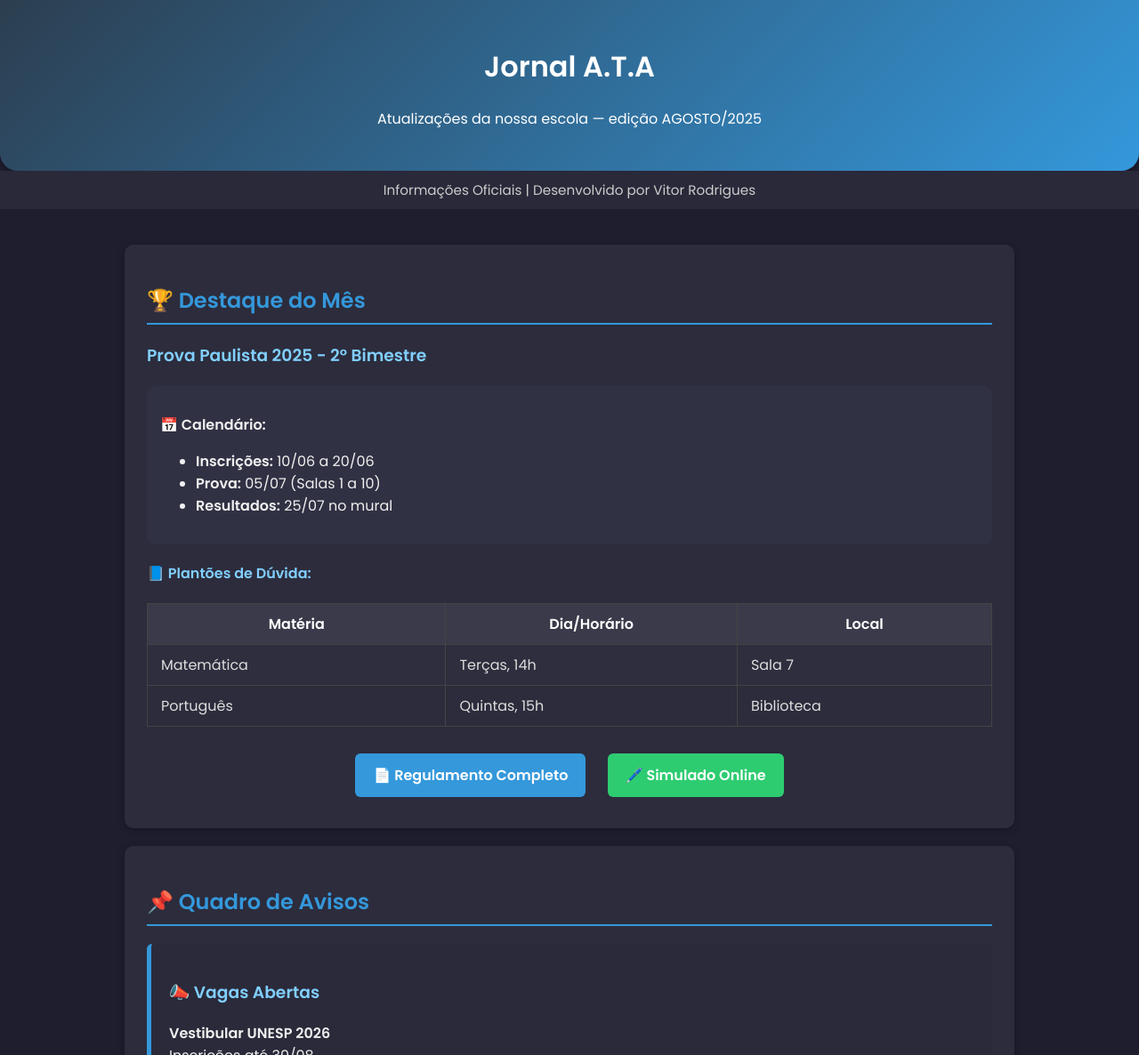
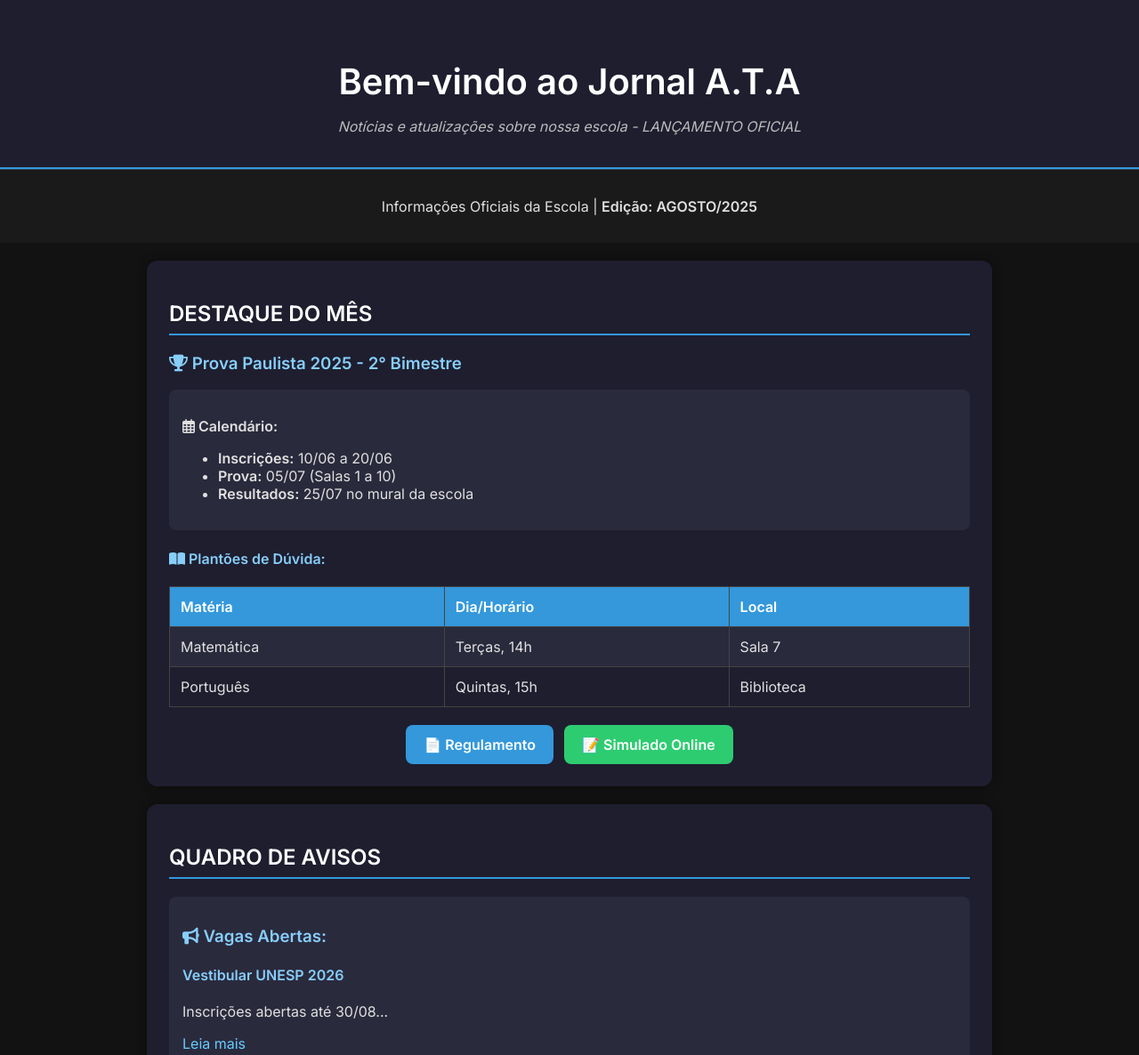
Before and after one commit to cryptitys/Teste-do-jornal, a plain HTML site: page index.html in a window 1280 px wide. Shown: the top 1186 px of the page at 89% size. Drawn offline with Linux system fonts and the light colour scheme.

Commit message:
Update index.html

```diff
--- a/index.html
+++ b/index.html
@@ -3,147 +3,82 @@
   <meta charset="UTF-8" />
   <meta name="viewport" content="width=device-width, initial-scale=1.0" />
   <title>Jornal A.T.A</title>
-  <link href="https://fonts.googleapis.com/css2?family=Poppins:wght@400;600&display=swap" rel="stylesheet">
   <link rel="stylesheet" href="https://cdnjs.cloudflare.com/ajax/libs/font-awesome/6.4.0/css/all.min.css" />
+  <link href="https://fonts.googleapis.com/css2?family=Inter:wght@400;600&display=swap" rel="stylesheet">
   <style>
-    :root {
-      --bg-color: #1e1e2f;
-      --section-bg: #2c2c3c;
-      --text-color: #f0f0f0;
-      --accent-color: #3498db;
-      --accent-green: #2ecc71;
-      --card-bg: #2a2a3a;
-      --highlight-bg: #313144;
-    }body {
-  font-family: 'Poppins', sans-serif;
-  background-color: var(--bg-color);
-  color: var(--text-color);
+    body {
+      font-family: 'Inter', sans-serif;
+      background-color: #121212;
+      color: #e0e0e0;
       margin: 0;
       padding: 0;
+    }header.header-jornal {
+  background: #1e1e2f;
+  padding: 40px 20px 20px;
+  text-align: center;
+  border-bottom: 2px solid #3498db;
 }
 
-.container {
-  max-width: 1000px;
-  margin: auto;
-  padding: 20px;
+header.header-jornal h1 {
+  font-size: 2.5rem;
+  margin-bottom: 10px;
+  color: #ffffff;
 }
 
-header.header-jornal {
-  background: linear-gradient(135deg, #2c3e50, var(--accent-color));
-  color: white;
-  padding: 30px 20px;
-  text-align: center;
-  border-radius: 0 0 20px 20px;
-  box-shadow: 0 4px 10px rgba(0,0,0,0.3);
+header.header-jornal p {
+  font-style: italic;
+  color: #bbb;
 }
 
-header.subheader {
-  background-color: #29293a;
+header.sub-info {
   text-align: center;
-  padding: 10px;
-  font-size: 0.95em;
-  color: #ccc;
+  padding: 15px;
+  background-color: #1a1a1a;
+  border-top: 1px solid #2c3e50;
 }
 
 section {
-  background-color: var(--section-bg);
+  background: #1e1e2f;
+  margin: 20px auto;
   padding: 25px;
-  margin: 20px 0;
-  border-radius: 10px;
-  box-shadow: 0 2px 8px rgba(0,0,0,0.3);
+  border-radius: 12px;
+  max-width: 900px;
+  box-shadow: 0 0 12px rgba(0,0,0,0.4);
 }
 
 h2 {
-  color: var(--accent-color);
-  border-bottom: 2px solid var(--accent-color);
+  border-bottom: 2px solid #3498db;
   padding-bottom: 8px;
-  margin-bottom: 20px;
+  color: #ffffff;
 }
 
 h3, h4 {
-  color: #81cfff;
-  margin-top: 20px;
+  color: #87cefa;
 }
 
 table {
   width: 100%;
   border-collapse: collapse;
-  margin: 20px 0;
-  color: #ddd;
+  margin-top: 15px;
 }
 
 th, td {
+  padding: 12px;
   border: 1px solid #444;
-  padding: 10px 15px;
+  text-align: left;
 }
 
 th {
-  background-color: #3a3a4a;
+  background-color: #3498db;
   color: white;
 }
 
 tr:nth-child(even) {
-  background-color: #2e2e3e;
-}
-
-.highlight {
-  background-color: var(--highlight-bg);
-  padding: 15px;
-  border-radius: 10px;
-  margin-top: 20px;
-}
-
-.btn {
-  display: inline-block;
-  padding: 12px 20px;
-  border-radius: 6px;
-  color: white;
-  font-weight: bold;
-  text-decoration: none;
-  margin: 10px;
-  transition: transform 0.2s;
-}
-
-.btn:hover {
-  transform: scale(1.05);
-}
-
-.btn-azul {
-  background-color: var(--accent-color);
-}
-
-.btn-verde {
-  background-color: var(--accent-green);
-}
-
-.event-card {
-  background-color: var(--card-bg);
-  padding: 20px;
-  margin-bottom: 15px;
-  border-left: 5px solid var(--accent-color);
-  border-radius: 6px;
-}
-
-footer {
-  text-align: center;
-  padding: 30px 20px;
-  color: #999;
-  font-size: 0.9em;
-  border-top: 1px solid #333;
-}
-
-.social-links a {
-  color: #bbb;
-  margin: 0 10px;
-  font-size: 1.5em;
-}
-
-.social-links a:hover {
-  color: var(--accent-color);
+  background-color: #2a2a3d;
 }
 
 a {
-  color: #7fcfff;
+  color: #66ccff;
   text-decoration: none;
 }
 
@@ -151,79 +86,147 @@ a:hover {
   text-decoration: underline;
 }
 
+.highlight, .event-card {
+  background-color: #2a2a3d;
+  padding: 15px;
+  border-radius: 8px;
+  margin-top: 15px;
+}
+
+.botoes-simulados, .button-container, .centered-btn {
+  display: flex;
+  justify-content: center;
+  flex-wrap: wrap;
+  gap: 12px;
+  margin-top: 20px;
+}
+
+.botao-azul, .botao-verde, .simulado-btn, .horario-btn {
+  background-color: #3498db;
+  color: white;
+  padding: 12px 20px;
+  border-radius: 8px;
+  font-weight: bold;
+  text-decoration: none;
+  transition: background 0.3s, transform 0.2s;
+}
+
+.botao-verde {
+  background-color: #2ecc71;
+}
+
+.simulado-btn:hover,
+.botao-azul:hover,
+.botao-verde:hover,
+.horario-btn:hover {
+  transform: scale(1.05);
+}
+
+footer {
+  text-align: center;
+  padding: 25px;
+  font-size: 0.9em;
+  background-color: #1a1a1a;
+  color: #999;
+}
+
+.social-links a {
+  margin: 0 10px;
+  color: #ccc;
+  font-size: 1.5rem;
+  transition: color 0.3s;
+}
+
+.social-links a:hover {
+  color: #3498db;
+}
+
   </style>
 </head>
 <body>
   <header class="header-jornal">
-    <h1>Jornal A.T.A</h1>
-    <p>Atualizações da nossa escola — edição AGOSTO/2025</p>
-  </header>
-  <header class="subheader">
-    Informações Oficiais | Desenvolvido por Vitor Rodrigues
-  </header>  <div class="container">
-    <section>
-      <h2>🏆 Destaque do Mês</h2>
-      <h3>Prova Paulista 2025 - 2° Bimestre</h3>
+    <h1>Bem-vindo ao Jornal A.T.A</h1>
+    <p>Notícias e atualizações sobre nossa escola - LANÇAMENTO OFICIAL</p>
+  </header>  <header class="sub-info">
+    <p>Informações Oficiais da Escola | <strong>Edição: AGOSTO/2025</strong></p>
+  </header>  <section>
+    <h2>DESTAQUE DO MÊS</h2>
+    <h3><i class="fas fa-trophy"></i> Prova Paulista 2025 - 2° Bimestre</h3>
     <div class="highlight">
-        <p><strong>📅 Calendário:</strong></p>
+      <p><strong><i class="far fa-calendar-alt"></i> Calendário:</strong></p>
       <ul>
         <li><strong>Inscrições:</strong> 10/06 a 20/06</li>
         <li><strong>Prova:</strong> 05/07 (Salas 1 a 10)</li>
-          <li><strong>Resultados:</strong> 25/07 no mural</li>
+        <li><strong>Resultados:</strong> 25/07 no mural da escola</li>
       </ul>
     </div>
-      <h4>📘 Plantões de Dúvida:</h4>
+    <h4><i class="fas fa-book-open"></i> Plantões de Dúvida:</h4>
     <table>
       <tr><th>Matéria</th><th>Dia/Horário</th><th>Local</th></tr>
       <tr><td>Matemática</td><td>Terças, 14h</td><td>Sala 7</td></tr>
       <tr><td>Português</td><td>Quintas, 15h</td><td>Biblioteca</td></tr>
     </table>
-      <div style="text-align: center">
-        <a href="#" class="btn btn-azul">📄 Regulamento Completo</a>
-        <a href="#" class="btn btn-verde">🖊️ Simulado Online</a>
+    <div class="botoes-simulados">
+      <a href="regulamento.html" class="botao-azul">📄 Regulamento</a>
+      <a href="https://forms.gle/aXTgrb6aNFUcu2u88" class="botao-verde">📝 Simulado Online</a>
     </div>
-    </section><section>
-  <h2>📌 Quadro de Avisos</h2>
+  </section>  <section>
+    <h2>QUADRO DE AVISOS</h2>
     <div class="event-card">
-    <h3>📣 Vagas Abertas</h3>
-    <p><strong>Vestibular UNESP 2026</strong><br>Inscrições até 30/08...</p>
-    <a href="#">Leia mais</a>
+      <h3><i class="fas fa-bullhorn"></i> Vagas Abertas:</h3>
+      <h4>Vestibular UNESP 2026</h4>
+      <p>Inscrições abertas até 30/08...</p>
+      <a href="https://forms.gle/aXTgrb6aNFUcu2u88">Leia mais</a>
+      <h4 style="margin-top: 15px;">Processo Seletivo ETEC 2026</h4>
+      <p>Inscrições a partir de 15/07...</p>
+      <a href="https://forms.gle/aXTgrb6aNFUcu2u88">Leia mais</a>
     </div>
-  <div class="event-card">
-    <h4>Processo Seletivo ETEC 2026</h4>
-    <p>Inscrições a partir de 15/07...</p>
-    <a href="#">Leia mais</a>
+  </section>  <section>
+    <h2>DESAFIO DO MÊS</h2>
+    <div class="event-card" style="text-align: center;">
+      <h3><i class="fas fa-brain"></i> Simulado da Prova Paulista</h3>
+      <a href="https://forms.gle/aXTgrb6aNFUcu2u88" class="simulado-btn">▶️ RESPONDER SIMULADO</a>
     </div>
-</section>
-
-<section>
-  <h2>🧠 Desafio do Mês</h2>
-  <div class="event-card" style="text-align: center">
-    <h3>Simulado da Prova Paulista</h3>
-    <a href="#" class="btn btn-azul">▶️ RESPONDER SIMULADO</a>
-  </div>
-</section>
-
-<section>
-  <h2>🖼️ Galeria de Trabalhos</h2>
-  <h3>Projetos de Ciências:</h3>
-  <ul>
+  </section>  <section>
+    <h2>GALERIA DE TRABALHOS</h2>
+    <h3><i class="fas fa-microscope"></i> Projetos de Ciências:</h3>
+    <ol>
       <li>Robótica Sustentável</li>
       <li>Energia Solar Caseira</li>
       <li>Plantio Hidropônico</li>
+    </ol>
+    <div class="centered-btn">
+      <a href="galeria.html" class="botao-azul">📸 Ver Galeria</a>
+    </div>
+  </section>  <section>
+    <h2>SEÇÃO DE DÚVIDAS</h2>
+    <div class="event-card"><p><strong>Q:</strong> Posso usar calculadora?<br><strong>R:</strong> Simples apenas.</p></div>
+    <div class="event-card"><p><strong>Q:</strong> Haverá segunda chamada?<br><strong>R:</strong> Sim, com atestado.</p></div>
+    <div class="centered-btn">
+      <a href="mailto:jornalata@escola.com" class="botao-verde">📨 Envie sua dúvida</a>
+    </div>
+  </section>  <section>
+    <h2>PRÓXIMOS EVENTOS</h2>
+    <div class="event-card">
+      <h3><i class="far fa-calendar-alt"></i> Calendário Junho 2025</h3>
+      <p><strong>Legenda:</strong> DIA T = Dia de Regularizar a Tarefa SP</p>
+    </div>
+    <div class="event-card">
+      <h3><i class="far fa-calendar-check"></i> Eventos em Destaque:</h3>
+      <ul>
+        <li><strong>20/06:</strong> Festa Junina</li>
+        <li><strong>27/06:</strong> Feira de Profissões</li>
       </ul>
-  <div style="text-align: center">
-    <a href="#" class="btn btn-azul">📸 Ver Galeria</a>
     </div>
-</section>
-
+  </section>  <div class="centered-btn" style="margin: 40px 0;">
+    <a href="horarios.html" class="horario-btn">📅 Horários e Aulas</a>
   </div>  <footer>
     <div class="social-links">
-      <a href="https://instagram.com/vitorrodrigues._s"><i class="fab fa-instagram"></i></a>
-      <a href="https://facebook.com/jornalata"><i class="fab fa-facebook"></i></a>
+      <a href="https://www.instagram.com/vitorrodrigues._s" target="_blank"><i class="fab fa-instagram"></i></a>
+      <a href="https://facebook.com/jornalata" target="_blank"><i class="fab fa-facebook"></i></a>
       <a href="mailto:jornalata@escola.com"><i class="fas fa-envelope"></i></a>
     </div>
-    <p>© 2025 Jornal A.T.A | Todos os direitos reservados</p>
+    <p>© 2025 Jornal A.T.A | Desenvolvido por Vitor Rodrigues</p>
   </footer>
 </body>
         </html>
```
Lines whose indentation alone changed are shown as unchanged.
